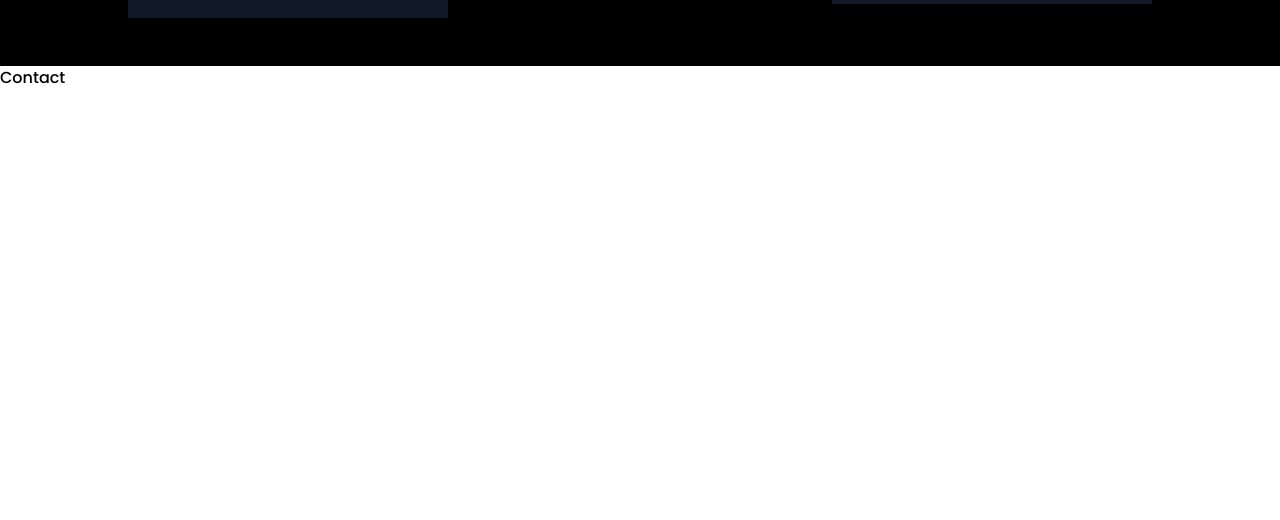
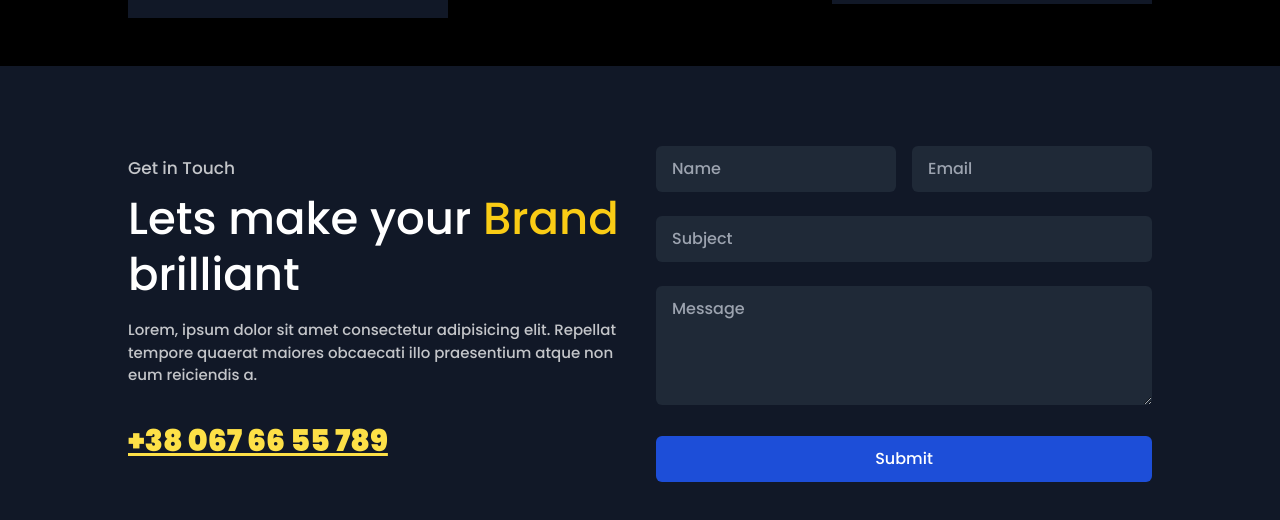
Before and after one commit to AleksandrKompanetc/react-app-portfolio, a Next.js app: page / in a window 1280 px wide. Shown: the part 7008-7528 px from the top of the page. Before the commit the page ends 7098 px from the top, so only its background shows below. Built offline with nearby package versions, Linux system fonts and the light colour scheme.

Commit message:
changing component Contact

```diff
--- a/components/Contact.tsx
+++ b/components/Contact.tsx
@@ -2,7 +2,49 @@
 
 const Contact = () => {
   return (
-    <div>Contact</div>
+    <div className='pt-[5rem] pb-[3rem] bg-gray-900'>
+      <div className='grid grid-cols-1 md:grid-cols-2 gap-[2rem] items-center w-[80%] mx-auto'>
+        <div>
+          <p className='heading__mini'>Get in Touch</p>
+          <h1 className='heading__primary'>Lets make your <span className='text-yellow-400'>Brand</span>{' '}
+          brilliant
+          </h1>
+          <p className='text-[15px] text-white mt-[1rem] opacity-75'>Lorem, ipsum dolor sit amet consectetur adipisicing elit.
+            Repellat tempore quaerat maiores obcaecati illo praesentium atque non eum reiciendis a.
+          </p>
+          <h1 className='mt-[2rem] mb-[2rem] text-[30px] text-yellow-300 underline font-bold'>
+            +38 067 66 55 789
+          </h1>
+        </div>
+        <div className=''>
+          <div className='grid grid-cols-1 sm:grid-cols-2 gap-[1rem] items-center'>
+            <input
+              type='text'
+              placeholder='Name'
+              className='py-[0.7rem] outline-none text-white bg-gray-800 rounded-md px-4'
+            />
+            <input
+              type='email'
+              placeholder='Email'
+              className='py-[0.7rem] outline-none text-white bg-gray-800 rounded-md px-4'
+            />
+          </div>
+          <input
+            type='text'
+            placeholder='Subject'
+            className='py-[0.7rem] mt-[1.5rem] mb-[1.5rem] w-full outline-none text-white bg-gray-800 rounded-md px-4'
+          />
+          <textarea
+            placeholder='Message'
+            className='py-[0.7rem] mb-[1.5rem] w-full outline-none text-white bg-gray-800 rounded-md px-4'
+            rows={4}>
+          </textarea>
+          <button className='py-[0.7rem] mb-[1.5rem] w-full outline-none text-white bg-blue-700 hover:bg-blue-800 rounded-md px-4'>
+            Submit
+          </button>
+        </div>
+      </div>
+    </div>
   )
 }
 
```
